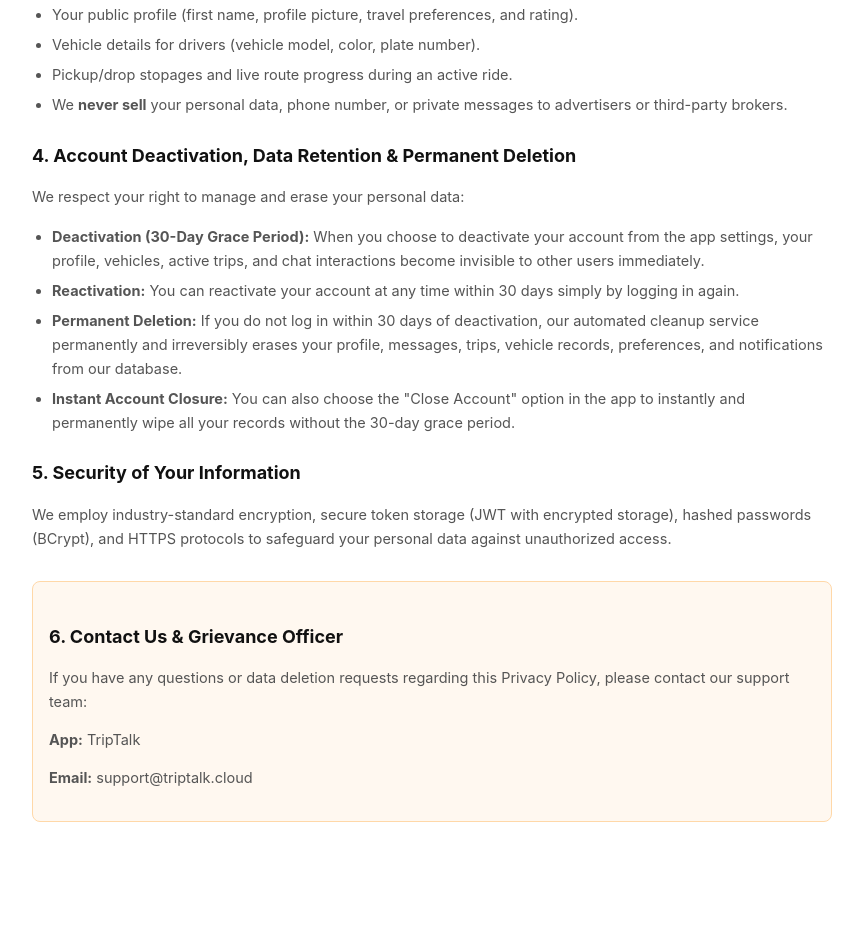
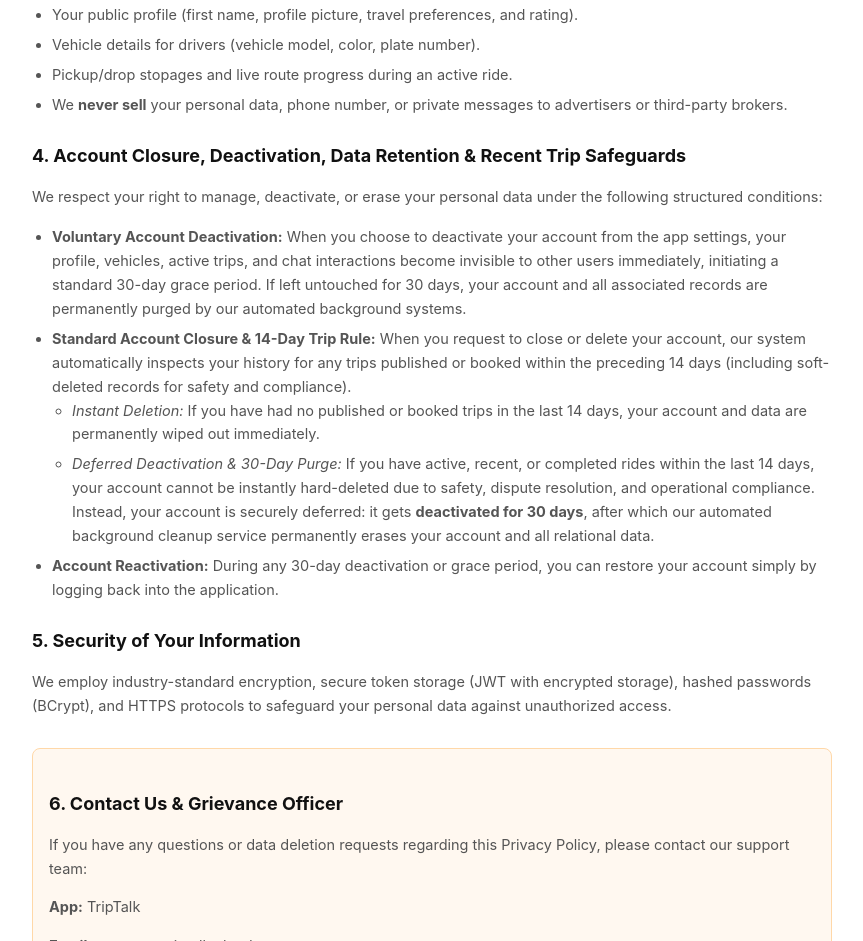
Before and after one commit to dc1782000/triptalk-privacy-policy, a plain HTML site: page index.html in a window 1280 px wide. Shown: the part 917-1858 px from the top of the page, without its empty margins (208-1071 px from the left). Before the commit the page ends 1779 px from the top, so only its background shows below. Drawn offline with Linux system fonts and the light colour scheme.

Commit message:
Update account deactivation and closure policies

```diff
--- a/index.html
+++ b/index.html
@@ -105,13 +105,17 @@
             <li>We <strong>never sell</strong> your personal data, phone number, or private messages to advertisers or third-party brokers.</li>
         </ul>
 
-        <h2>4. Account Deactivation, Data Retention & Permanent Deletion</h2>
-        <p>We respect your right to manage and erase your personal data:</p>
+        <h2>4. Account Closure, Deactivation, Data Retention & Recent Trip Safeguards</h2>
+        <p>We respect your right to manage, deactivate, or erase your personal data under the following structured conditions:</p>
         <ul>
-            <li><strong>Deactivation (30-Day Grace Period):</strong> When you choose to deactivate your account from the app settings, your profile, vehicles, active trips, and chat interactions become invisible to other users immediately.</li>
-            <li><strong>Reactivation:</strong> You can reactivate your account at any time within 30 days simply by logging in again.</li>
-            <li><strong>Permanent Deletion:</strong> If you do not log in within 30 days of deactivation, our automated cleanup service permanently and irreversibly erases your profile, messages, trips, vehicle records, preferences, and notifications from our database.</li>
-            <li><strong>Instant Account Closure:</strong> You can also choose the "Close Account" option in the app to instantly and permanently wipe all your records without the 30-day grace period.</li>
+            <li><strong>Voluntary Account Deactivation:</strong> When you choose to deactivate your account from the app settings, your profile, vehicles, active trips, and chat interactions become invisible to other users immediately, initiating a standard 30-day grace period. If left untouched for 30 days, your account and all associated records are permanently purged by our automated background systems.</li>
+            <li><strong>Standard Account Closure & 14-Day Trip Rule:</strong> When you request to close or delete your account, our system automatically inspects your history for any trips published or booked within the preceding 14 days (including soft-deleted records for safety and compliance).
+                <ul>
+                    <li><em>Instant Deletion:</em> If you have had no published or booked trips in the last 14 days, your account and data are permanently wiped out immediately.</li>
+                    <li><em>Deferred Deactivation & 30-Day Purge:</em> If you have active, recent, or completed rides within the last 14 days, your account cannot be instantly hard-deleted due to safety, dispute resolution, and operational compliance. Instead, your account is securely deferred: it gets <strong>deactivated for 30 days</strong>, after which our automated background cleanup service permanently erases your account and all relational data.</li>
+                </ul>
+            </li>
+            <li><strong>Account Reactivation:</strong> During any 30-day deactivation or grace period, you can restore your account simply by logging back into the application.</li>
         </ul>
 
         <h2>5. Security of Your Information</h2>
```
